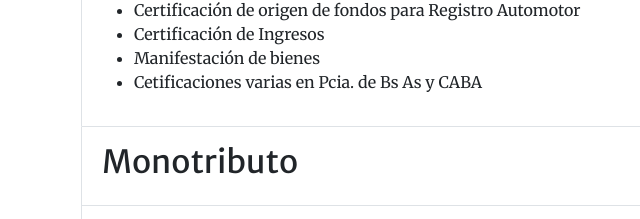
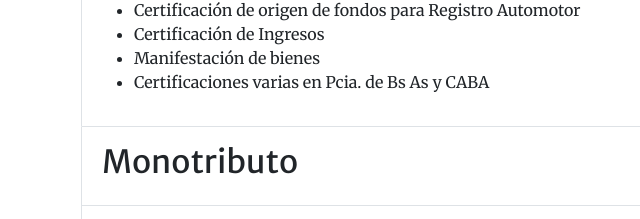
Before and after one commit to pviegasmendes/cintia2, a plain HTML site: page index.html in a window 1280 px wide. Both pictures are taken after a click on the button "Certificaciones". Shown: the part 1115-1334 px from the top of the page, 37-677 px from the left. Drawn offline with nearby package versions, Linux system fonts and the light colour scheme; some packages are replaced by stand-ins of ours; a script that the page names is missing.

Commit message:
Update index.html

```diff
--- a/index.html
+++ b/index.html
@@ -136,7 +136,7 @@
                                     <li>Certificación de Ingresos</li>
                                     <li>Manifestación de bienes</li>
                                     <li>
-                                        Cetificaciones varias en Pcia. de Bs As
+                                        Certificaciones varias en Pcia. de Bs As
                                         y CABA
                                     </li>
                                 </ul>
```
